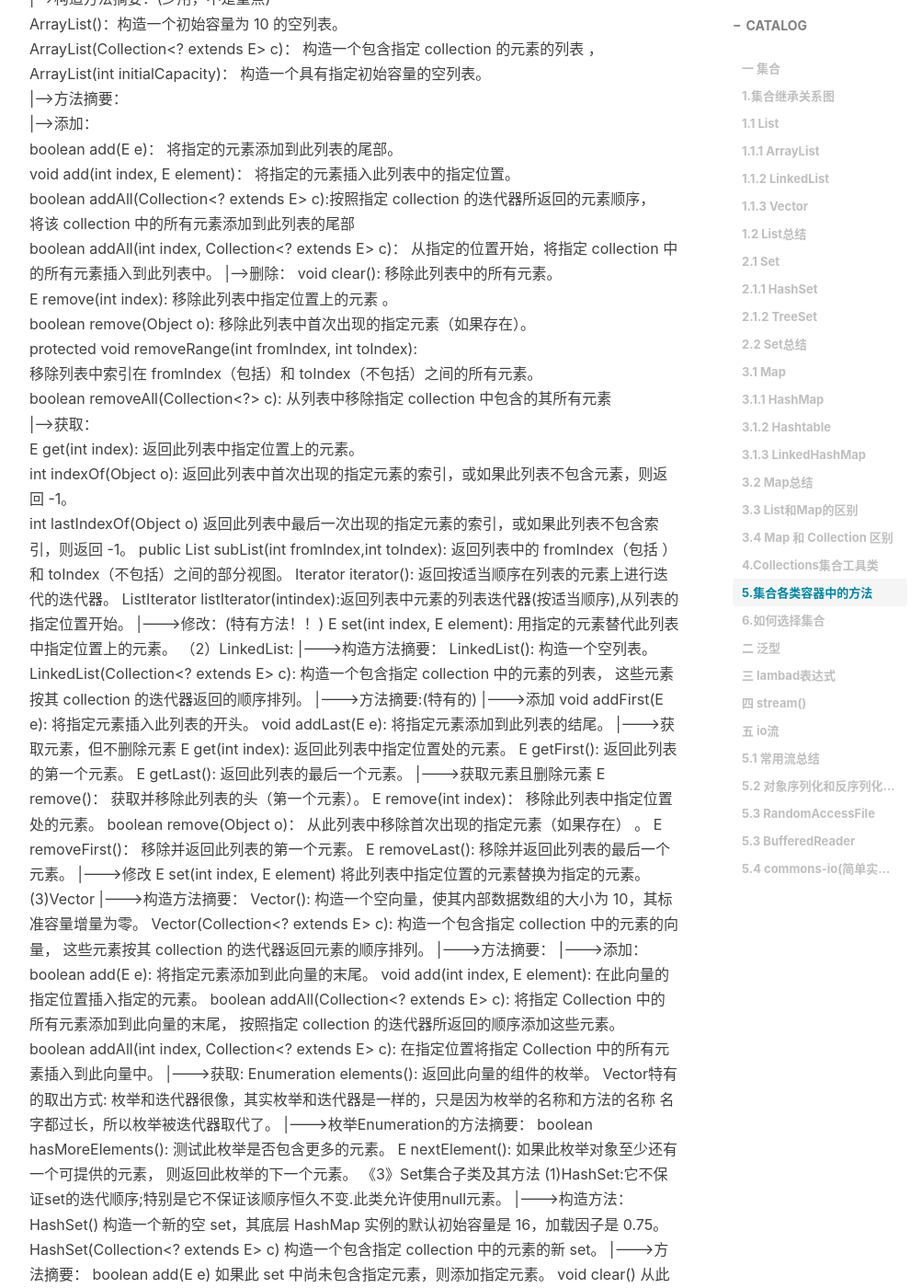
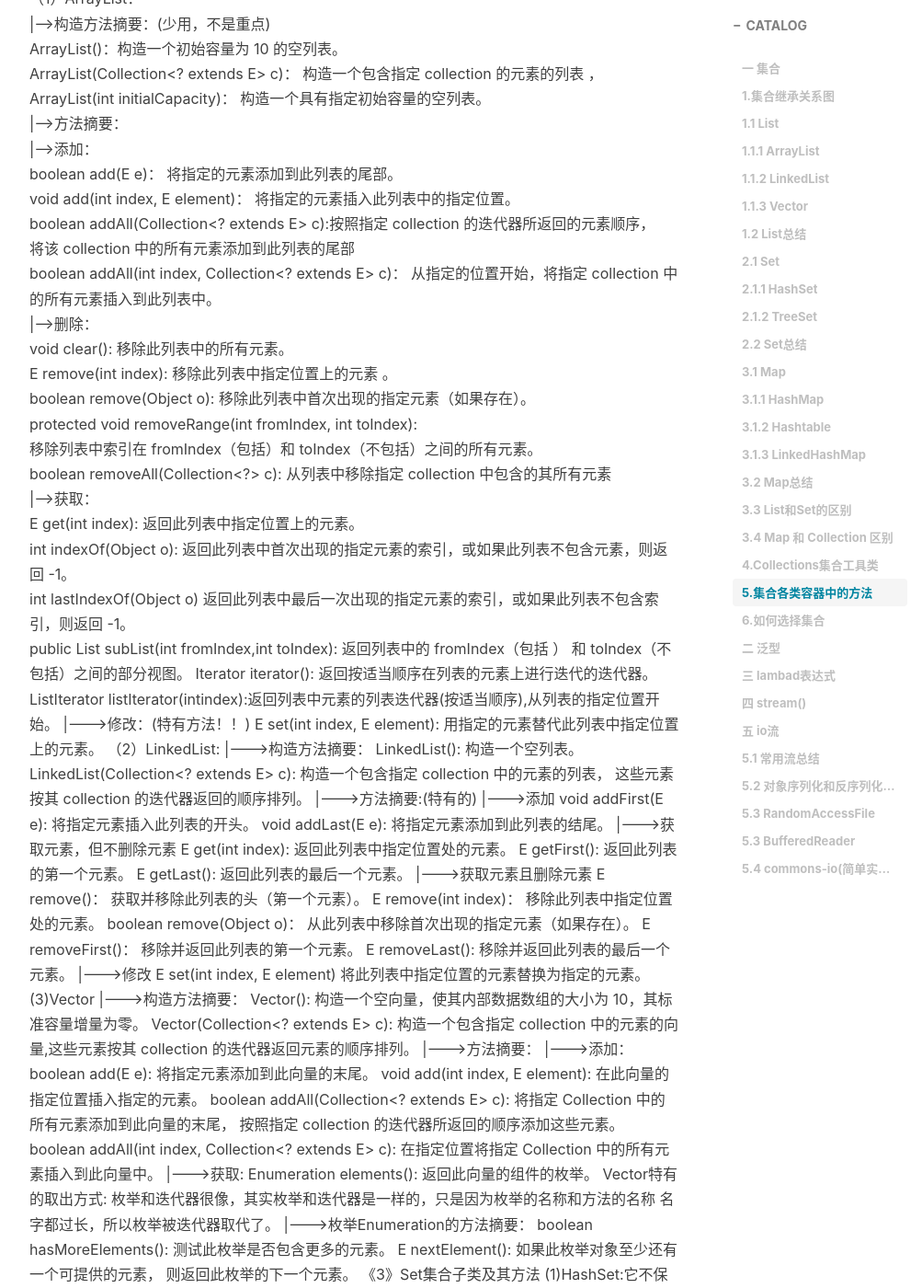
Before and after one commit to RoarerWang/roarerwang.github.io, a Jekyll site: the page built from _posts/2019-08-04-Week04.md, in a window 1280 px wide and 1400 px high, scrolled down 7401 px. Shown: the whole window at 92% size, without its empty margins (233-1236 px from the left). Built offline with Jekyll 4.4.1, drawn with Linux system fonts in a browser that asks for light colours; nearby versions of some CDN libraries; comment, search, counter and statistics services are not loaded; some of the changed text lies outside the part shown.

Commit message:
Update 2019-08-04-Week04.md

```diff
--- a/_posts/2019-08-04-Week04.md
+++ b/_posts/2019-08-04-Week04.md
@@ -198,7 +198,7 @@
 ③ 遍历的方式，Hashtable比HashMap多一种枚举遍历方式
 
 
-### 3.3 List和Map的区别
+### 3.3 List和Set的区别
 共同点：都继承了Collection接口，只能存储单值
 Map存储的值的特点： key-value 键值对
 不同点：
@@ -311,7 +311,7 @@
 |--->获取元素且删除元素
 E remove()： 获取并移除此列表的头（第一个元素）。
 E remove(int index)： 移除此列表中指定位置处的元素。
-boolean remove(Object o)： 从此列表中移除首次出现的指定元素（如果存在）  。
+boolean remove(Object o)： 从此列表中移除首次出现的指定元素（如果存在）。
 E removeFirst()： 移除并返回此列表的第一个元素。
 E removeLast(): 移除并返回此列表的最后一个元素。
 |--->修改
@@ -319,8 +319,7 @@
 (3)Vector
 |--->构造方法摘要：
 Vector(): 构造一个空向量，使其内部数据数组的大小为 10，其标准容量增量为零。
-Vector(Collection<? extends E> c): 构造一个包含指定 collection 中的元素的向量，
-这些元素按其 collection 的迭代器返回元素的顺序排列。
+Vector(Collection<? extends E> c): 构造一个包含指定 collection 中的元素的向量,这些元素按其 collection 的迭代器返回元素的顺序排列。
 |--->方法摘要：
 |--->添加：
 boolean add(E e): 将指定元素添加到此向量的末尾。
@@ -604,8 +603,7 @@
 Stream跟Iterator的差别是
 无存储：Stream是基于数据源的对象，它本身不存储数据元素，而是通过管道将数据源的元素传递给操作。
 函数式编程：对Stream的任何修改都不会修改背后的数据源，比如对Stream执行filter操作并不会删除被过滤的元素，而是会产生一个不包含被过滤元素的新的Stream。
-延迟执行：Stream的操作由零个或多个中间操作（intermediateoperation）和一个结束操作（terminal
-operation）两部分组成。只有执行了结束操作，Stream定义的中间操作才会依次执行，这就是Stream的延迟特性。
+延迟执行：Stream的操作由零个或多个中间操作（intermediateoperation）和一个结束操作（terminal operation）两部分组成。只有执行了结束操作，Stream定义的中间操作才会依次执行，这就是Stream的延迟特性。
 可消费性：Stream只能被“消费”一次，一旦遍历过就会失效。就像容器的迭代器那样，想要再次遍历必须重新生成一个新的Stream。
 1 Function
 Function是从T到R的一元映射函数。将参数T传递给一个函数，返回R。即R = Function(T)
```
